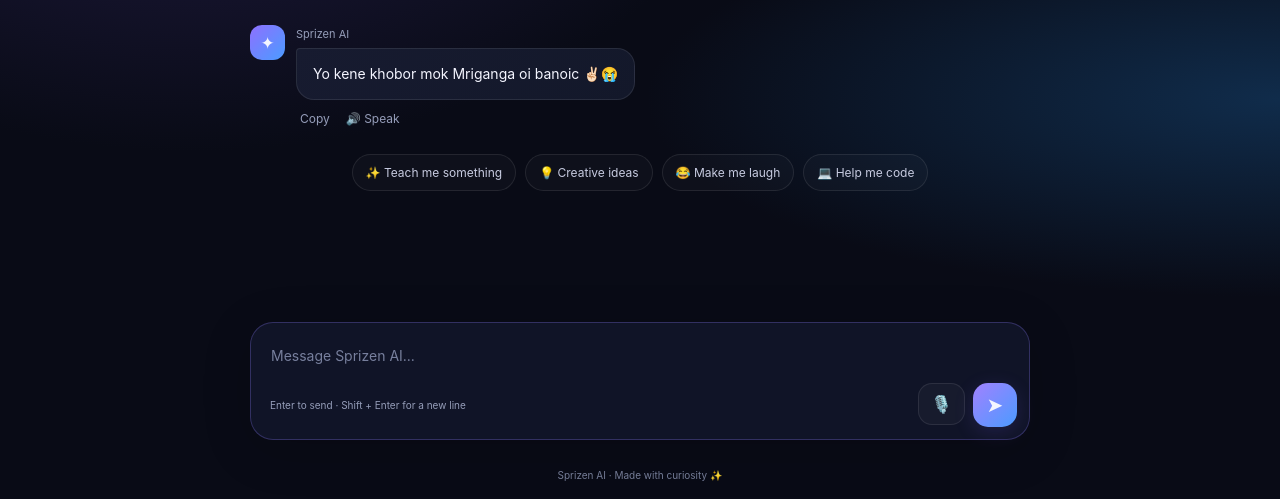
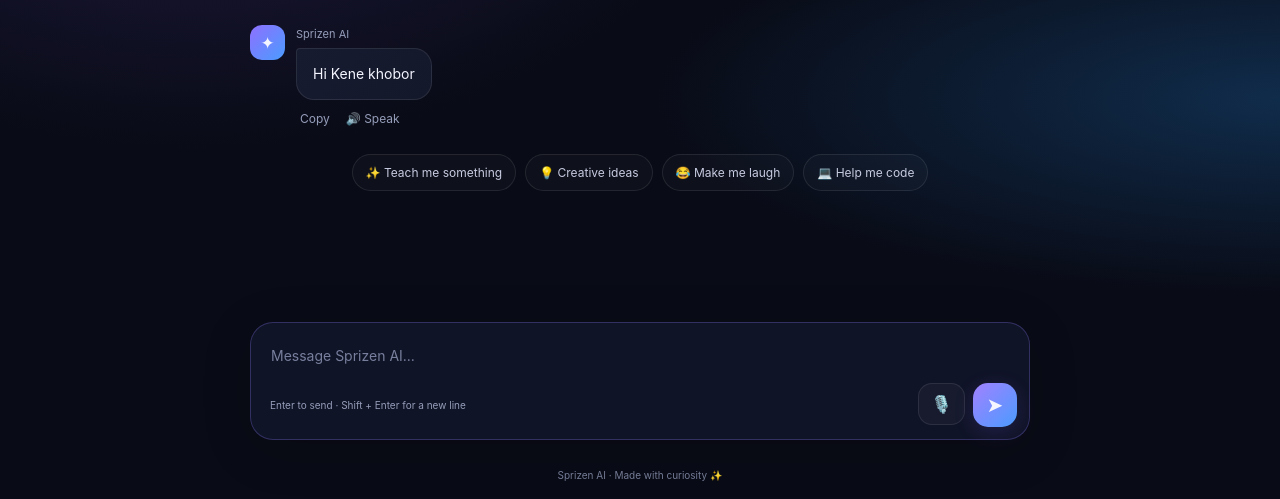
Before and after one commit to Mriganga8822/gemini-ai-chatbox., a plain HTML site: page index.html in a window 1280 px wide. Shown: the part 301-800 px from the top of the page. Drawn offline with Linux system fonts and the light colour scheme.

Commit message:
Update greeting message in index.html

```diff
--- a/index.html
+++ b/index.html
@@ -505,7 +505,7 @@
 const voiceToggle = document.getElementById("voiceToggle");
 const toast = document.getElementById("toast");
 
-const greeting = "Yo kene khobor mok Mriganga oi banoic ✌🏻😭";
+const greeting = "Hi Kene khobor";
 
 let messages = [];
 let busy = false;
```
